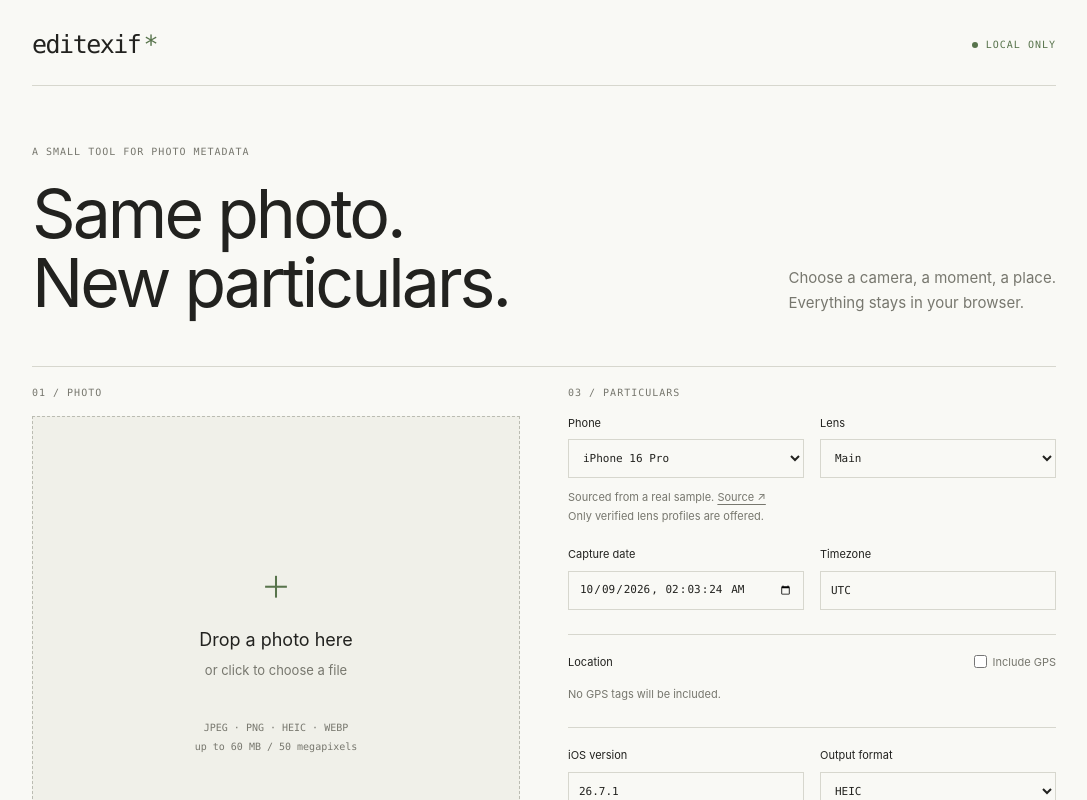
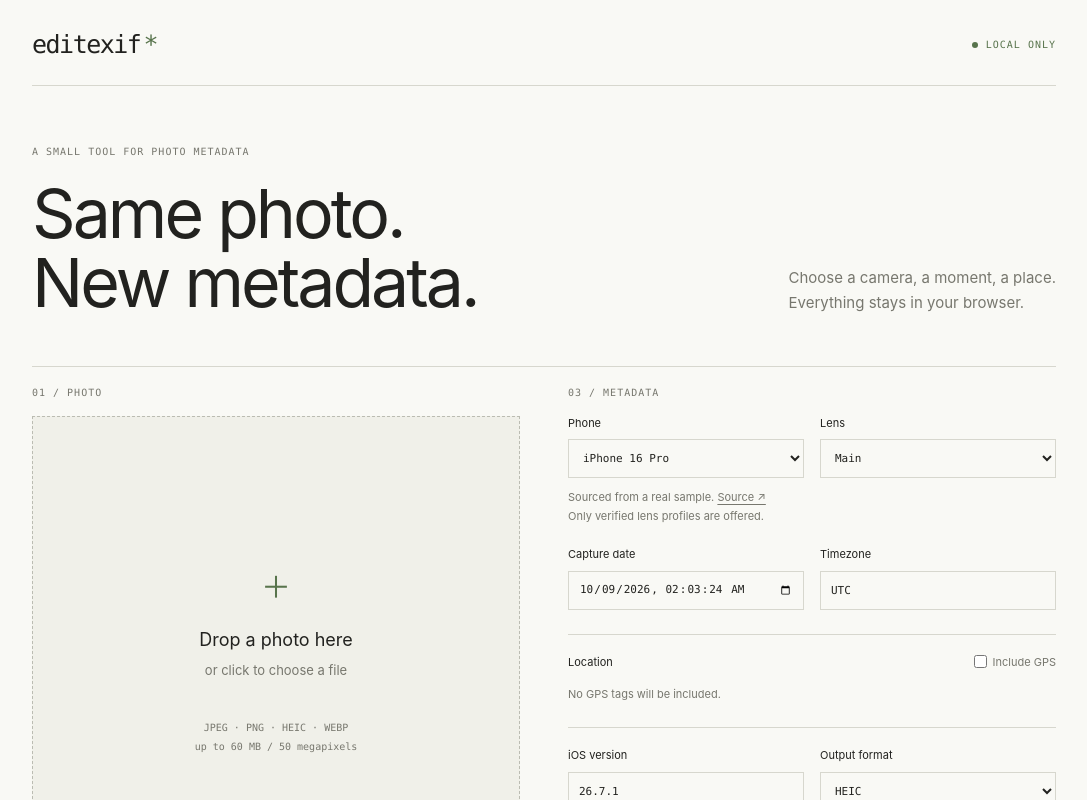
Before and after one commit to alissawu/editexif, a React (Vite) app: page / in a window 1280 px wide. Shown: the top 800 px of the page, without its empty margins (96-1183 px from the left). Built offline with nearby package versions, Linux system fonts and the light colour scheme.

Commit message:
Rename particulars to metadata

```diff
--- a/src/App.tsx
+++ b/src/App.tsx
@@ -38,7 +38,7 @@ export default function App(){
  const current=phones[phone].lenses[lens];const diffKeys=[...new Set([...Object.keys(before??{}),...Object.keys(output?.after??{})])].filter(k=>!['SourceFile','System:FileName','System:Directory','System:FileModifyDate','System:FileAccessDate','System:FileInodeChangeDate','ExifTool:ExifToolVersion'].includes(k)).sort();
  return <main>
   <header><a className="wordmark" href="/" aria-label="editexif home">editexif<span className="mark">*</span></a><span className="local"><span className="dot"/> LOCAL ONLY</span></header>
-  <section className="intro"><p className="eyebrow">A SMALL TOOL FOR PHOTO METADATA</p><h1>Same photo.<br/>New particulars.</h1><p className="lede">Choose a camera, a moment, a place.<br/>Everything stays in your browser.</p></section>
+  <section className="intro"><p className="eyebrow">A SMALL TOOL FOR PHOTO METADATA</p><h1>Same photo.<br/>New metadata.</h1><p className="lede">Choose a camera, a moment, a place.<br/>Everything stays in your browser.</p></section>
   <div className="workspace">
    <section className="image-panel" aria-label="Photo">
     <div className="section-label"><span>01 / PHOTO</span>{file&&<span>{(file.size/1048576).toFixed(1)} MB</span>}</div>
@@ -61,7 +61,7 @@ export default function App(){
     <div className="privacy-note"><span className="privacy-symbol" aria-hidden="true">[✓]</span><p>No uploads. No account. No tracking.<br/>Your photo never leaves this tab.</p></div>
     <details className="how"><summary>What this changes</summary><p>The image is re-encoded, removing existing metadata, then standard EXIF tags are added. Pixels keep their appearance, but compression may change them.</p><p>This is not a native camera capture. Apple MakerNotes are copied from a real sample or reference, preserving known input shot IDs and generating missing ones. They describe that sample, not your scene. Depth, Live Photo data, HDR gain maps and valid provenance signatures are not recreated. It does not guarantee a detector result.</p></details>
    </section>
-   <section className="controls" aria-label="Export settings"><div className="section-label">03 / PARTICULARS</div>
+   <section className="controls" aria-label="Export settings"><div className="section-label">03 / METADATA</div>
     <fieldset disabled={busy}>
      <div className="form-row"><label>Phone<select aria-label="Phone" value={phone} onChange={e=>selectPhone(Number(e.target.value))}>{phones.map((p,i)=><option key={p.id} value={i}>{p.name}</option>)}</select></label><label>Lens<select aria-label="Lens" value={lens} onChange={e=>{const i=Number(e.target.value);setReference(undefined);setLens(i);setSettings(s=>({...s,software:softwareManual.current?s.software:defaultSoftware(phones[phone].name,s.date,String(phones[phone].lenses[i].tags['EXIF:Software']??''))}));resetOutput();}}>{phones[phone].lenses.map((l,i)=><option value={i} key={l.id}>{l.name}</option>)}</select></label></div>
      <p className="note source-note">{importedName?'Imported camera values. All fields stay editable.':<>Sourced from a real sample. <a target="_blank" rel="noreferrer" href={current.source}>Source ↗</a><br/>Only verified lens profiles are offered.</>}</p>
@@ -77,7 +77,7 @@ export default function App(){
     <p className="status" role="status" aria-live="polite">{status||(!file?'Choose a photo to begin.':output?'Ready. Metadata checked locally.':'First export loads the local WASM engine.')}</p>{error&&<p className="error" role="alert">{error}</p>}
    </section>
   </div>
-  {before&&<details className="metadata"><summary>04 / METADATA <span>{output?'Before / after':'Original photo'}</span></summary><div className="table-scroll"><table><thead><tr><th>Tag</th><th>Before</th><th>After</th></tr></thead><tbody>{diffKeys.map(k=><tr key={k} className={output&&String(before[k])!==String(output.after[k])?'changed':''}><th scope="row">{k}</th><td>{String(before[k]??'—')}</td><td>{String(output?.after[k]??'—')}</td></tr>)}</tbody></table></div></details>}
+  {before&&<details className="metadata"><summary>04 / TAG DETAILS <span>{output?'Before / after':'Original photo'}</span></summary><div className="table-scroll"><table><thead><tr><th>Tag</th><th>Before</th><th>After</th></tr></thead><tbody>{diffKeys.map(k=><tr key={k} className={output&&String(before[k])!==String(output.after[k])?'changed':''}><th scope="row">{k}</th><td>{String(before[k]??'—')}</td><td>{String(output?.after[k]??'—')}</td></tr>)}</tbody></table></div></details>}
   <footer><span>editexif / made to stay local</span><a href="https://github.com/alissawu/editexif" target="_blank" rel="noreferrer">Source code ↗</a></footer>
  </main>;
 }
```
